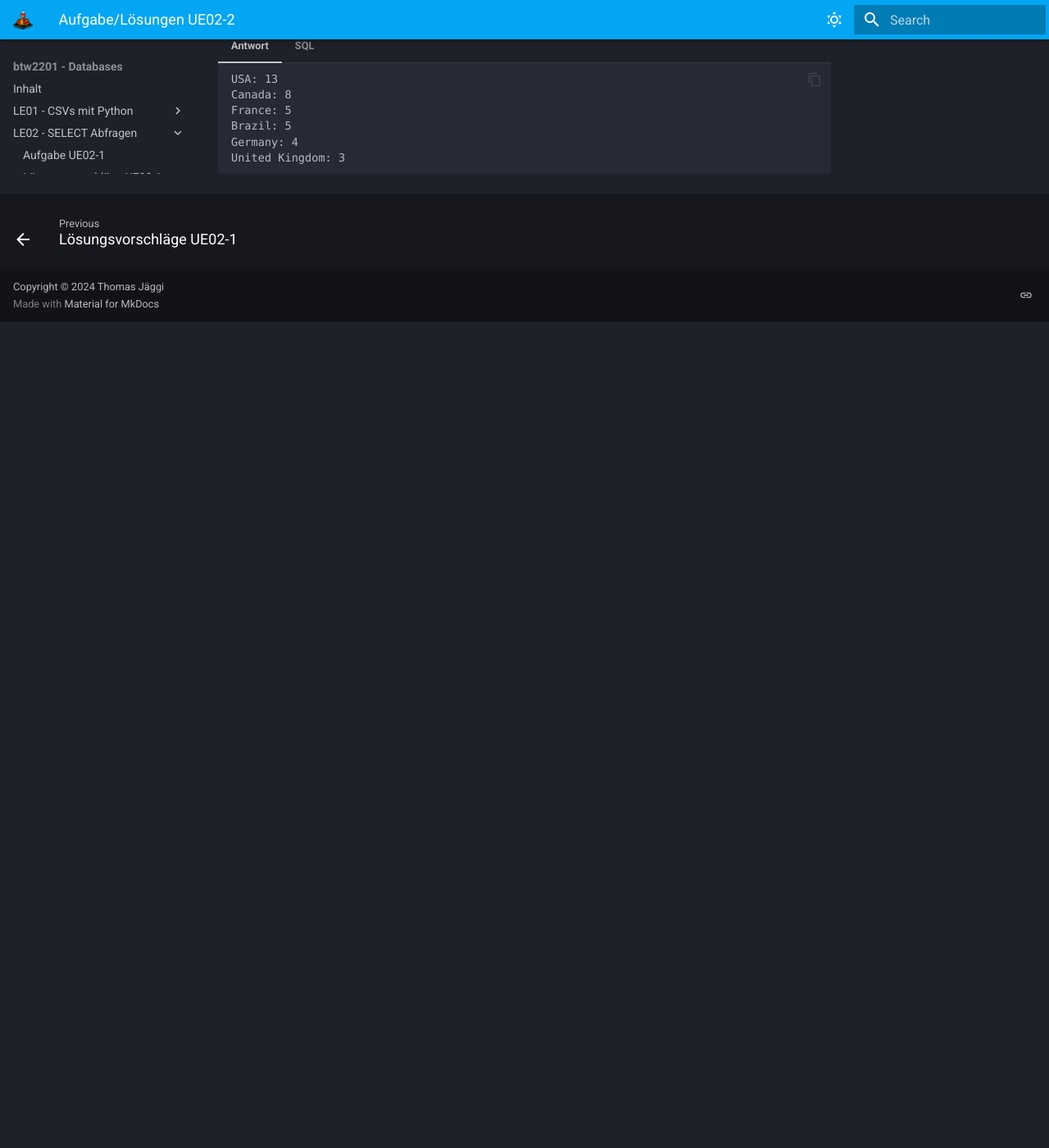
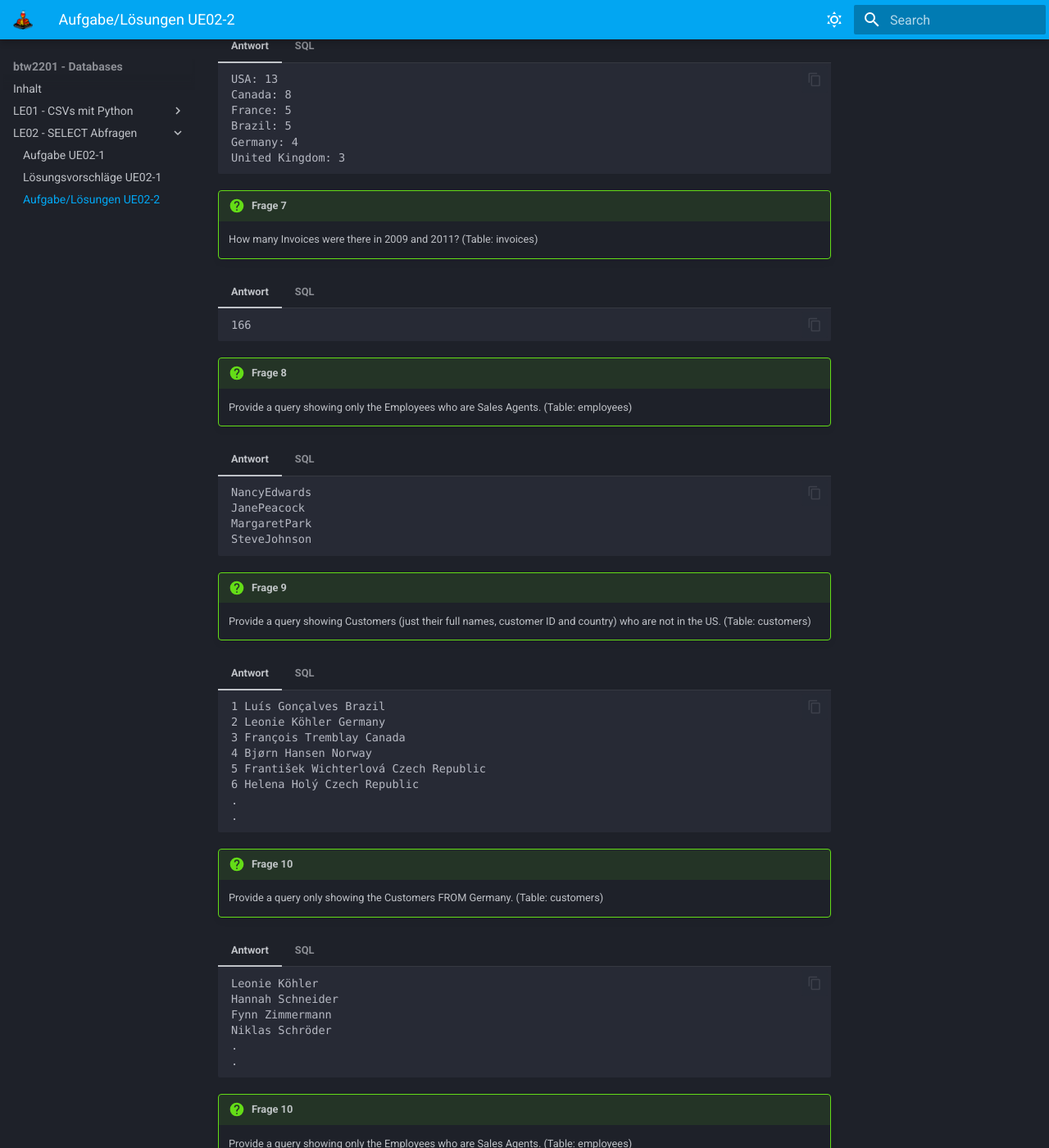
Before and after one commit to tjaeggi/btw2201_databases, an MkDocs documentation site: the page built from docs/UE02-2.md, in a window 1280 px wide and 1400 px high, scrolled down 1555 px. Shown: the whole window at 82% size. Built offline with MkDocs 1.6.1 and Material for MkDocs 9.7.7, drawn with Linux system fonts in a browser that asks for light colours; some web fonts are replaced; before the commit the page ends 1948 px from its top, so only the background shows below that; some of the changed text lies outside the part shown.

Commit message:
UE02-2-4

````diff
--- a/docs/UE02-2.md
+++ b/docs/UE02-2.md
@@ -10,7 +10,7 @@
 === "SQL"
 
     ```sql
-    ?
+    SELECT Title FROM albums WHERE AlbumId=67;
     ```
 
 !!! question "Frage 2"
@@ -110,3 +110,148 @@
     ```sql
     ?
     ```
+
+!!! question "Frage 7"
+
+     How many Invoices were there in 2009 and 2011? (Table: invoices)
+
+=== "Antwort"
+
+    ```text
+    166
+    ```
+=== "SQL"
+
+    ```sql
+    ?
+    ```
+
+
+
+!!! question "Frage 8"
+
+     Provide a query showing only the Employees who are Sales Agents. (Table: employees)
+
+=== "Antwort"
+
+    ```text
+    NancyEdwards
+    JanePeacock
+    MargaretPark
+    SteveJohnson
+    ```
+=== "SQL"
+
+    ```sql
+    ?
+    ```
+
+!!! question "Frage 9"
+
+     Provide a query showing Customers (just their full names, customer ID and country) who are not in the US.
+     (Table: customers)
+
+=== "Antwort"
+
+    ```text
+    1 Luís Gonçalves Brazil
+    2 Leonie Köhler	Germany
+    3 François Tremblay	Canada
+    4 Bjørn Hansen Norway
+    5 František Wichterlová Czech Republic
+    6 Helena Holý Czech Republic
+    .
+    .
+    ```
+=== "SQL"
+
+    ```sql
+    ?
+    ```
+
+
+
+
+!!! question "Frage 10"
+
+     Provide a query only showing the Customers FROM Germany.
+     (Table: customers)
+
+=== "Antwort"
+
+    ```text
+    Leonie Köhler
+    Hannah Schneider
+    Fynn Zimmermann
+    Niklas Schröder
+    .
+    .
+    ```
+=== "SQL"
+
+    ```sql
+    ?
+    ```
+
+
+
+
+!!! question "Frage 10"
+
+     Provide a query showing only the Employees who are Sales Agents.
+     (Table: employees)
+
+=== "Antwort"
+
+    ```text
+    Peacock Jane
+    Park Margaret
+    Johnson Steve
+    ```
+=== "SQL"
+
+    ```sql
+    ?
+    ```
+
+
+
+
+!!! question "Frage 11"
+
+     Provide a query showing a unique list of billing countries FROM the Invoice table.
+     (Table: employees)
+
+=== "Antwort"
+
+    ```text
+    Germany
+    Norway
+    Belgium
+    Canada
+    USA
+    France
+    Ireland
+    United Kingdom
+    Australia
+    Chile
+    India
+    Brazil
+    Portugal
+    Netherlands
+    Spain
+    Sweden
+    Czech Republic
+    Finland
+    Denmark
+    Italy
+    Poland
+    Austria
+    Hungary
+    Argentina
+    ```
+=== "SQL"
+
+    ```sql
+    SELECT distinct billingcountry FROM invoices;
+    ```
````
